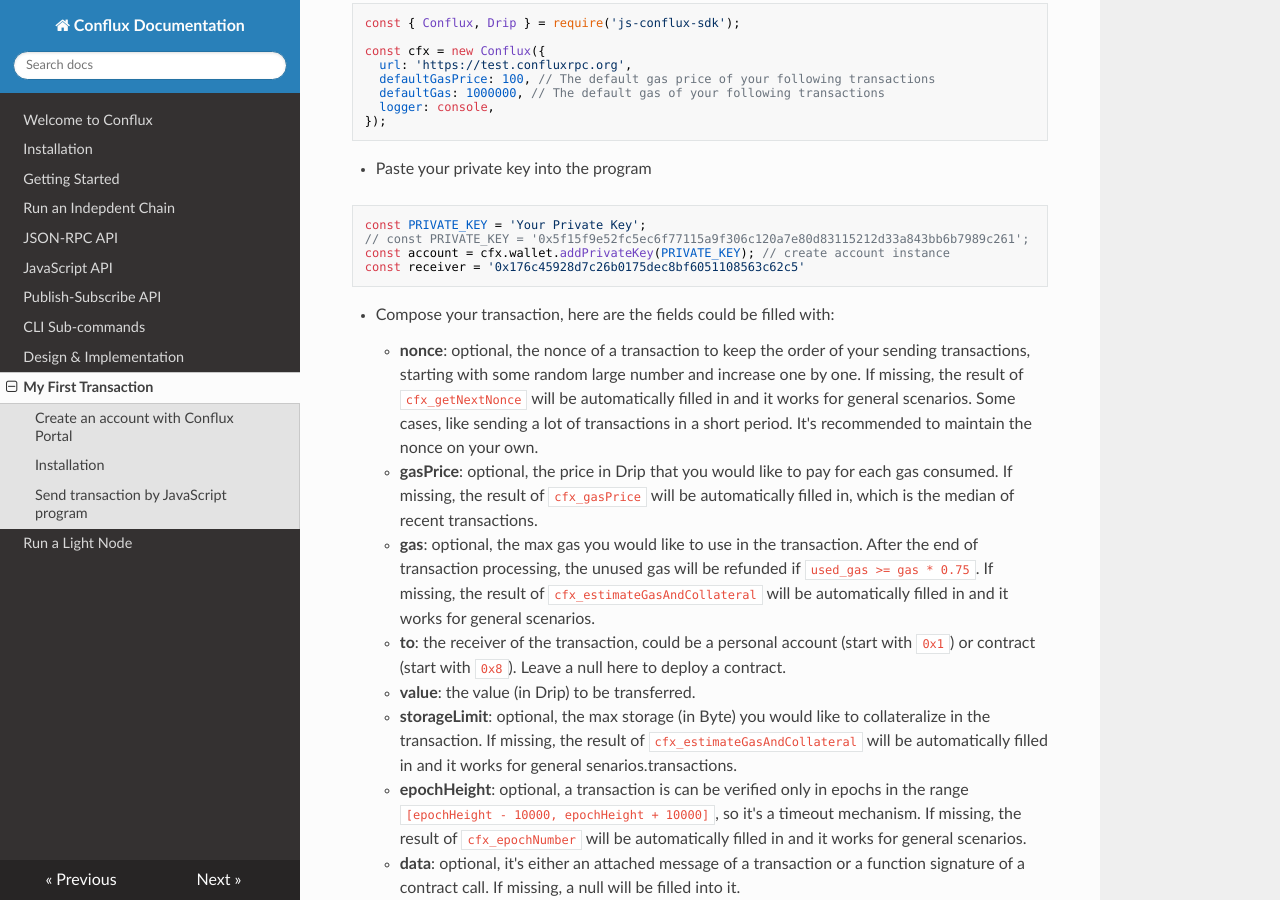
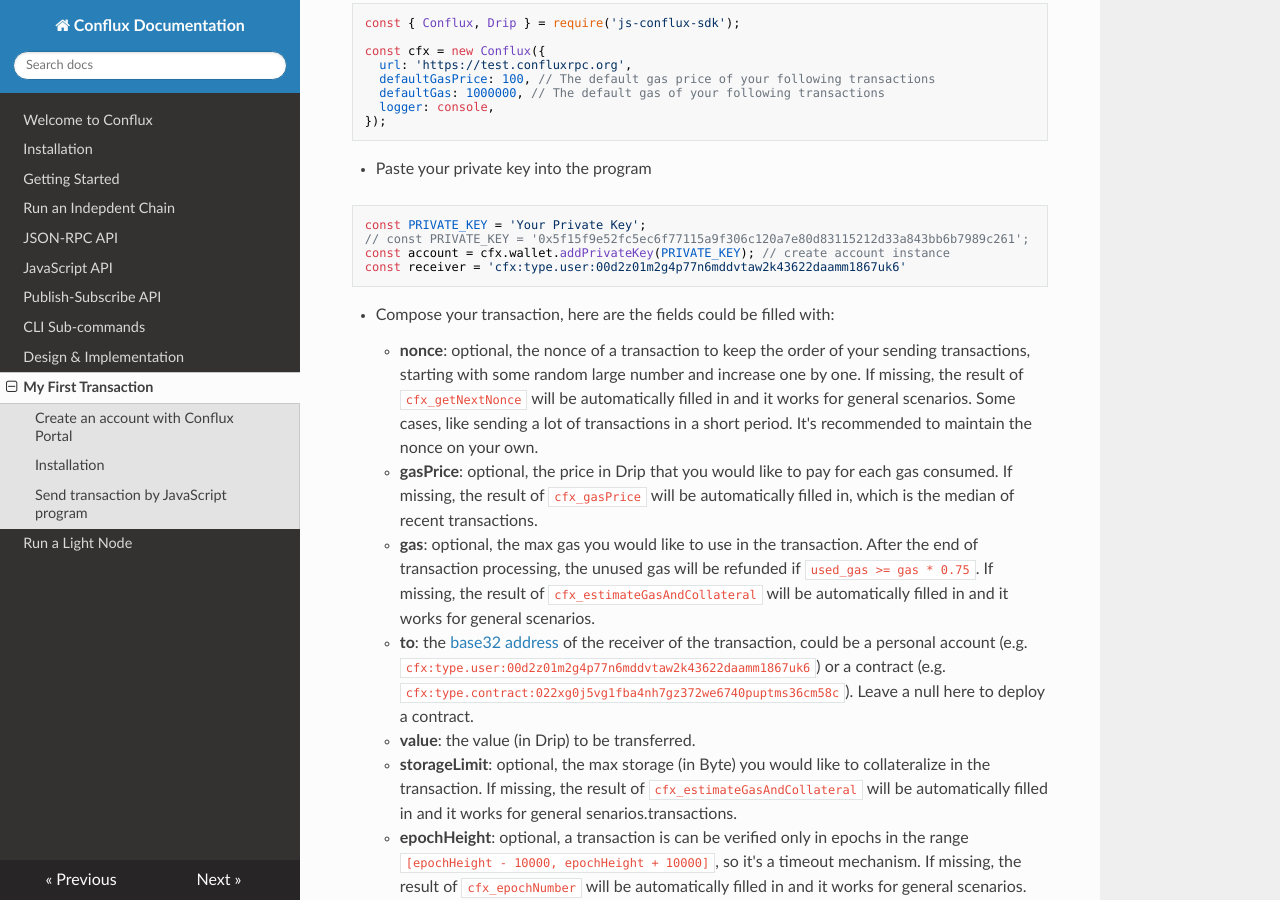
Before and after one commit to Conflux-Chain/conflux-doc, an MkDocs documentation site: the page built from docs/send_transaction.md, in a window 1280 px wide and 900 px high, scrolled down 953 px. Built offline with MkDocs 1.6.1, drawn with Linux system fonts in a browser that asks for light colours; nearby versions of some CDN libraries; some of the changed text lies outside the part shown.

Commit message:
update transaction docs to base32

````diff
--- a/docs/send_transaction.md
+++ b/docs/send_transaction.md
@@ -57,7 +57,7 @@
 const PRIVATE_KEY = 'Your Private Key';
 // const PRIVATE_KEY = '0x5f15f9e52fc5ec6f77115a9f306c120a7e80d83115212d33a843bb6b7989c261';
 const account = cfx.wallet.addPrivateKey(PRIVATE_KEY); // create account instance
-const receiver = '0x176c45928d7c26b0175dec8bf6051108563c62c5'
+const receiver = 'cfx:type.user:00d2z01m2g4p77n6mddvtaw2k43622daamm1867uk6'
 ```
 
 * Compose your transaction, here are the fields could be filled with:
@@ -65,7 +65,7 @@
 	* **nonce**: optional, the nonce of a transaction to keep the order of your sending transactions, starting with some random large number and increase one by one. If missing, the result of `cfx_getNextNonce` will be automatically filled in and it works for general scenarios. Some cases, like sending a lot of transactions in a short period. It's recommended to maintain the nonce on your own.
 	* **gasPrice**: optional, the price in Drip that you would like to pay for each gas consumed. If missing, the result of `cfx_gasPrice` will be automatically filled in, which is the median of recent transactions.
 	* **gas**: optional, the max gas you would like to use in the transaction. After the end of transaction processing, the unused gas will be refunded if `used_gas >= gas * 0.75`. If missing, the result of `cfx_estimateGasAndCollateral` will be automatically filled in and it works for general scenarios.
-	* **to**: the receiver of the transaction, could be a personal account (start with `0x1`) or contract (start with `0x8`). Leave a null here to deploy a contract.
+	* **to**: the [base32 address](https://github.com/Conflux-Chain/CIPs/blob/master/CIPs/cip-37.md) of the receiver of the transaction, could be a personal account (e.g. `cfx:type.user:00d2z01m2g4p77n6mddvtaw2k43622daamm1867uk6`) or a contract (e.g. `cfx:type.contract:022xg0j5vg1fba4nh7gz372we6740puptms36cm58c`). Leave a null here to deploy a contract.
 	* **value**: the value (in Drip) to be transferred.
 	* **storageLimit**: optional, the max storage (in Byte) you would like to collateralize in the transaction. If missing, the result of `cfx_estimateGasAndCollateral` will be automatically filled in and it works for general senarios.transactions.
 	* **epochHeight**: optional, a transaction is can be verified only in epochs in the range `[epochHeight - 10000, epochHeight + 10000]`, so it's  a timeout mechanism. If missing, the result of `cfx_epochNumber` will be automatically filled in and it works for general scenarios.
@@ -115,13 +115,13 @@
 Use `cfx_getTransactionByHash`, `cfx_getBalance` and `cfx_getNextNonce` to check if your transaction is ready to be packed and mined, for example:
 
 ```
-curl -X POST --data '{"jsonrpc":"2.0","method":"cfx_getBalance","params":["0xfbe45681ac6c53d5a40475f7526bac1fe7590fb8"],"id":1}' -H "Content-Type: application/json" https://test.confluxrpc.org
+curl -X POST --data '{"jsonrpc":"2.0","method":"cfx_getBalance","params":["cfx:type.user:00d2z01m2g4p77n6mddvtaw2k43622daamm1867uk6"],"id":1}' -H "Content-Type: application/json" https://test.confluxrpc.org
 ```
 
 And compare the result with `value + gas * gasPrice + storage_limit * (10^18/1024)`.
 
 ```
-curl -X POST --data '{"jsonrpc":"2.0","method":"cfx_getNextNonce","params":["0xfbe45681ac6c53d5a40475f7526bac1fe7590fb8"],"id":1}' -H "Content-Type: application/json" https://test.confluxrpc.org
+curl -X POST --data '{"jsonrpc":"2.0","method":"cfx_getNextNonce","params":["cfx:type.user:00d2z01m2g4p77n6mddvtaw2k43622daamm1867uk6"],"id":1}' -H "Content-Type: application/json" https://test.confluxrpc.org
 ```
 
 And compare the result with the nonce you filled in.
````
